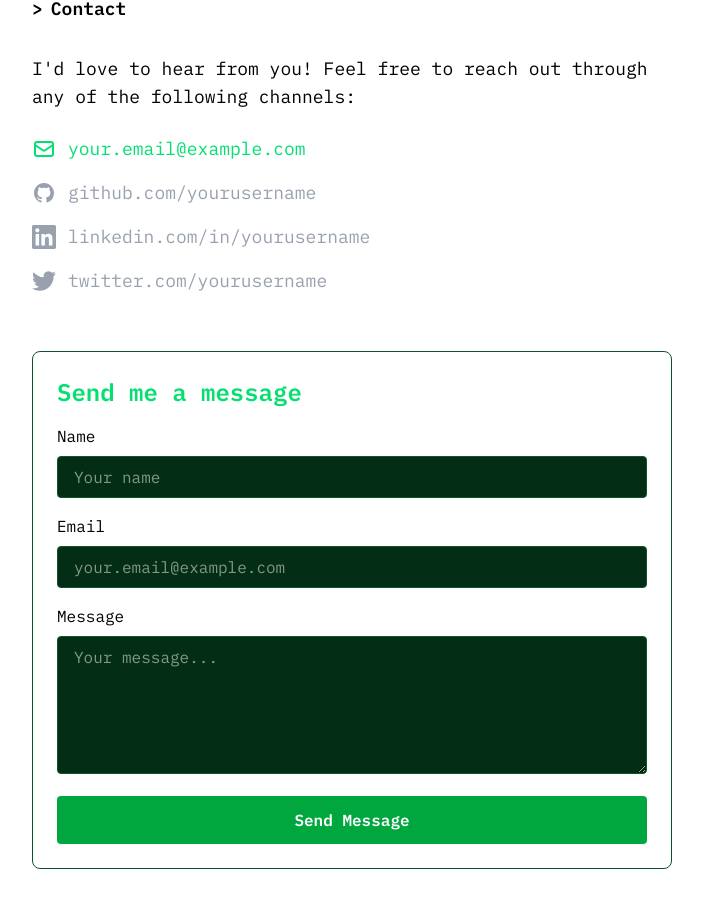
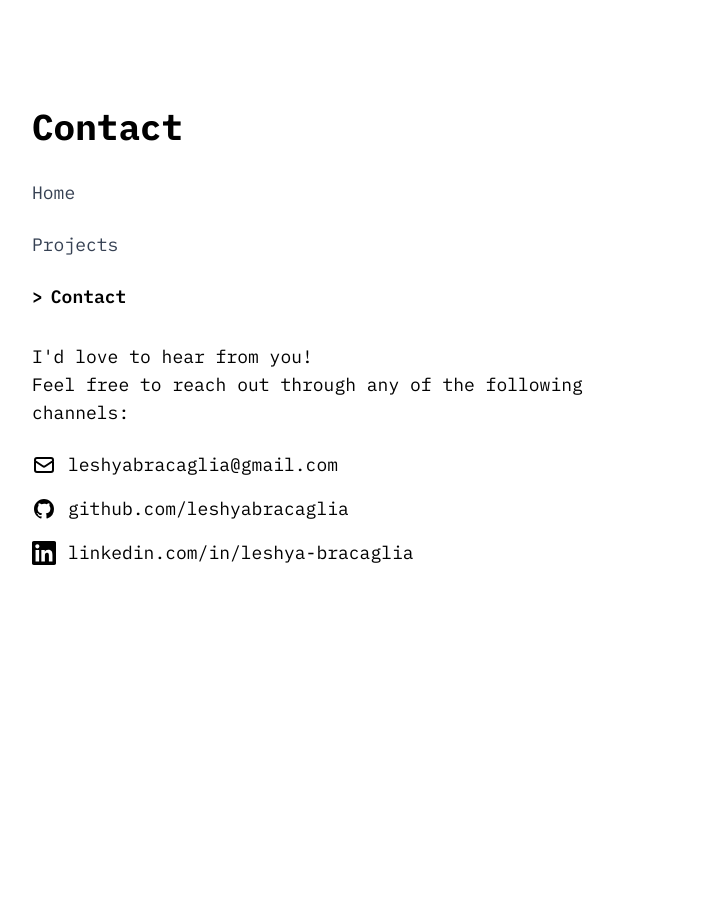
Before and after one commit to leshyabracaglia/personal-website, a Next.js app: page /contact in a window 1280 px wide. Shown: the part 340-1248 px from the top of the page, without its empty margins (288-991 px from the left). After the commit the page ends 1119 px from the top, so only its background shows below. Built offline with nearby package versions, Linux system fonts and the light colour scheme.

Commit message:
cleaning up a bit, updating

```diff
--- a/app/contact/page.tsx
+++ b/app/contact/page.tsx
@@ -1,4 +1,24 @@
 import Navigation from "../components/Navigation";
+
+function ContactItem({
+  href,
+  icon,
+  label,
+}: {
+  href: string;
+  icon: React.ReactNode;
+  label: string;
+}) {
+  return (
+    <a
+      href={href}
+      className="flex items-center gap-3 text-black hover:text-green-300 transition-colors text-lg"
+    >
+      {icon}
+      {label}
+    </a>
+  );
+}
 
 export default function Contact() {
   return (
@@ -9,15 +29,15 @@ export default function Contact() {
         <Navigation />
         <div className="flex flex-col gap-6 w-full">
           <p className="text-lg text-black">
-            I&apos;d love to hear from you! Feel free to reach out through any
-            of the following channels:
+            I&apos;d love to hear from you!
+            <br />
+            Feel free to reach out through any of the following channels:
           </p>
 
           <div className="flex flex-col gap-4">
-            <a
-              href="mailto:your.email@example.com"
-              className="flex items-center gap-3 text-green-400 hover:text-green-300 transition-colors text-lg"
-            >
+            <ContactItem
+              href="mailto:leshyabracaglia@gmail.com"
+              icon={
                 <svg
                   className="w-6 h-6"
                   fill="none"
@@ -31,98 +51,39 @@ export default function Contact() {
                     d="M3 8l7.89 5.26a2 2 0 002.22 0L21 8M5 19h14a2 2 0 002-2V7a2 2 0 00-2-2H5a2 2 0 00-2 2v10a2 2 0 002 2z"
                   />
                 </svg>
-              your.email@example.com
-            </a>
-
-            <a
-              href="https://github.com/yourusername"
-              target="_blank"
-              rel="noopener noreferrer"
-              className="flex items-center gap-3 text-gray-400 hover:text-green-300 transition-colors text-lg"
+              }
+              label="leshyabracaglia@gmail.com"
+            />
+            <ContactItem
+              href="https://github.com/leshyabracaglia"
+              label="github.com/leshyabracaglia"
+              icon={
+                <svg
+                  className="w-6 h-6"
+                  fill="currentColor"
+                  viewBox="0 0 24 24"
                 >
-              <svg className="w-6 h-6" fill="currentColor" viewBox="0 0 24 24">
                   <path
                     fillRule="evenodd"
                     d="M12 2C6.477 2 2 6.484 2 12.017c0 4.425 2.865 8.18 6.839 9.504.5.092.682-.217.682-.483 0-.237-.008-.868-.013-1.703-2.782.605-3.369-1.343-3.369-1.343-.454-1.158-1.11-1.466-1.11-1.466-.908-.62.069-.608.069-.608 1.003.07 1.531 1.032 1.531 1.032.892 1.53 2.341 1.088 2.91.832.092-.647.35-1.088.636-1.338-2.22-.253-4.555-1.113-4.555-4.951 0-1.093.39-1.988 1.029-2.688-.103-.253-.446-1.272.098-2.65 0 0 .84-.27 2.75 1.026A9.564 9.564 0 0112 6.844c.85.004 1.705.115 2.504.337 1.909-1.296 2.747-1.027 2.747-1.027.546 1.379.202 2.398.1 2.651.64.7 1.028 1.595 1.028 2.688 0 3.848-2.339 4.695-4.566 4.943.359.309.678.92.678 1.855 0 1.338-.012 2.419-.012 2.747 0 .268.18.58.688.482A10.019 10.019 0 0022 12.017C22 6.484 17.522 2 12 2z"
                     clipRule="evenodd"
                   />
                 </svg>
-              github.com/yourusername
-            </a>
-
-            <a
-              href="https://linkedin.com/in/yourusername"
-              target="_blank"
-              rel="noopener noreferrer"
-              className="flex items-center gap-3 text-gray-400 hover:text-green-300 transition-colors text-lg"
+              }
+            />
+            <ContactItem
+              href="https://linkedin.com/in/leshya-bracaglia"
+              label="linkedin.com/in/leshya-bracaglia"
+              icon={
+                <svg
+                  className="w-6 h-6"
+                  fill="currentColor"
+                  viewBox="0 0 24 24"
                 >
-              <svg className="w-6 h-6" fill="currentColor" viewBox="0 0 24 24">
                   <path d="M20.447 20.452h-3.554v-5.569c0-1.328-.027-3.037-1.852-3.037-1.853 0-2.136 1.445-2.136 2.939v5.667H9.351V9h3.414v1.561h.046c.477-.9 1.637-1.85 3.37-1.85 3.601 0 4.267 2.37 4.267 5.455v6.286zM5.337 7.433c-1.144 0-2.063-.926-2.063-2.065 0-1.138.92-2.063 2.063-2.063 1.14 0 2.064.925 2.064 2.063 0 1.139-.925 2.065-2.064 2.065zm1.782 13.019H3.555V9h3.564v11.452zM22.225 0H1.771C.792 0 0 .774 0 1.729v20.542C0 23.227.792 24 1.771 24h20.451C23.2 24 24 23.227 24 22.271V1.729C24 .774 23.2 0 22.222 0h.003z" />
                 </svg>
-              linkedin.com/in/yourusername
-            </a>
-
-            <a
-              href="https://twitter.com/yourusername"
-              target="_blank"
-              rel="noopener noreferrer"
-              className="flex items-center gap-3 text-gray-400 hover:text-green-300 transition-colors text-lg"
-            >
-              <svg className="w-6 h-6" fill="currentColor" viewBox="0 0 24 24">
-                <path d="M23.953 4.57a10 10 0 01-2.825.775 4.958 4.958 0 002.163-2.723c-.951.555-2.005.959-3.127 1.184a4.92 4.92 0 00-8.384 4.482C7.69 8.095 4.067 6.13 1.64 3.162a4.822 4.822 0 00-.666 2.475c0 1.71.87 3.213 2.188 4.096a4.904 4.904 0 01-2.228-.616v.06a4.923 4.923 0 003.946 4.827 4.996 4.996 0 01-2.212.085 4.936 4.936 0 004.604 3.417 9.867 9.867 0 01-6.102 2.105c-.39 0-.779-.023-1.17-.067a13.995 13.995 0 007.557 2.209c9.053 0 13.998-7.496 13.998-13.985 0-.21 0-.42-.015-.63A9.935 9.935 0 0024 4.59z" />
-              </svg>
-              twitter.com/yourusername
-            </a>
-          </div>
-
-          <div className="mt-8 p-6 border border-green-900 rounded-lg">
-            <h2 className="text-2xl font-semibold text-green-400 mb-4">
-              Send me a message
-            </h2>
-            <form className="flex flex-col gap-4">
-              <div>
-                <label htmlFor="name" className="block text-black mb-2">
-                  Name
-                </label>
-                <input
-                  type="text"
-                  id="name"
-                  name="name"
-                  className="w-full px-4 py-2 bg-green-950 border border-green-900 rounded text-white focus:outline-none focus:border-green-600"
-                  placeholder="Your name"
+              }
             />
-              </div>
-              <div>
-                <label htmlFor="email" className="block text-black mb-2">
-                  Email
-                </label>
-                <input
-                  type="email"
-                  id="email"
-                  name="email"
-                  className="w-full px-4 py-2 bg-green-950 border border-green-900 rounded text-white focus:outline-none focus:border-green-600"
-                  placeholder="your.email@example.com"
-                />
-              </div>
-              <div>
-                <label htmlFor="message" className="block text-black mb-2">
-                  Message
-                </label>
-                <textarea
-                  id="message"
-                  name="message"
-                  rows={5}
-                  className="w-full px-4 py-2 bg-green-950 border border-green-900 rounded text-white focus:outline-none focus:border-green-600"
-                  placeholder="Your message..."
-                />
-              </div>
-              <button
-                type="submit"
-                className="px-6 py-3 bg-green-600 hover:bg-green-500 text-white rounded font-semibold transition-colors"
-              >
-                Send Message
-              </button>
-            </form>
           </div>
         </div>
       </main>
--- a/app/layout.tsx
+++ b/app/layout.tsx
@@ -29,9 +29,9 @@ export default function RootLayout({
         className={`${geistSans.variable} ${geistMono.variable} antialiased bg-[#c8ccc0] font-ibm-plex-mono`}
       >
         <Marquee>
-          <p className="text-black font-ibm-plex-mono">
-            {`
-            _________\n
+          <p className="text-black font-ibm-plex-mono whitespace-pre">
+            {String.raw`
+            _________
            / ======= \
           / __________\
          | ___________ |
@@ -39,11 +39,10 @@ export default function RootLayout({
          | |         | |
          | |_________| |________________________
          \=____________/   Leshya Bracaglia      )
-  / """"""""""" \                       /
- / ::::::::::::: \                  =D-'
+         / """"""""""" \                        /
+        / ::::::::::::: \                   =D-'
        (_________________)
-
-            "`}
+      `}
           </p>
         </Marquee>
         <div>{children}</div>
--- a/app/page.tsx
+++ b/app/page.tsx
@@ -3,7 +3,7 @@ import Navigation from "./components/Navigation";
 export default function Home() {
   return (
     <div className="flex min-h-screen items-center justify-center bg-[#c8ccc0] font-sans">
-      <main className="flex min-h-screen w-full max-w-3xl flex-col items-start justify-center gap-8 py-32 px-16 text-black font-ibm-plex-mono">
+      <main className="flex min-h-screen w-full max-w-3xl flex-col items-start gap-8 px-16 text-black font-ibm-plex-mono">
         <div className="flex flex-col gap-4">
           <h1 className="text-5xl font-bold text-black font-ibm-plex-mono">
             Leshya Bracaglia
```
Also changed, not shown: app/projects/page.tsx (+56 -56 lines). Lines whose indentation alone changed are shown as unchanged.
